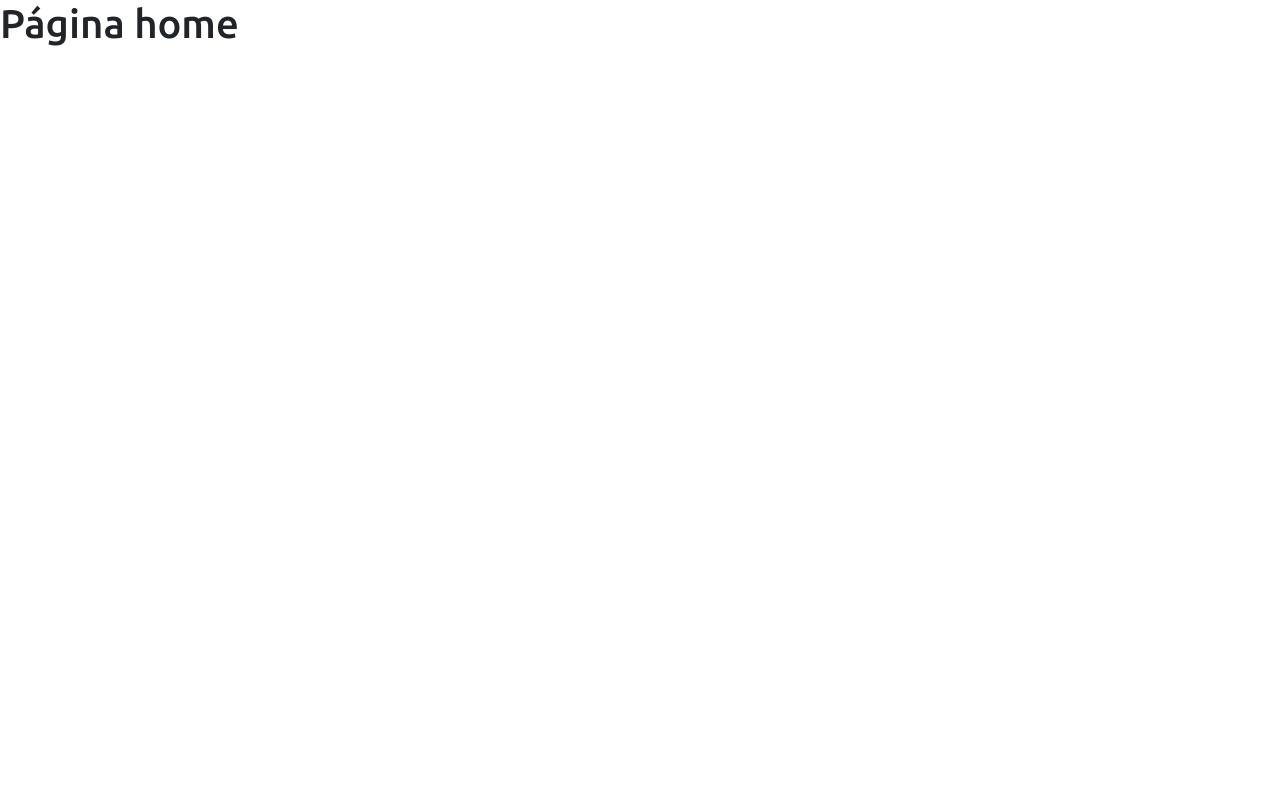
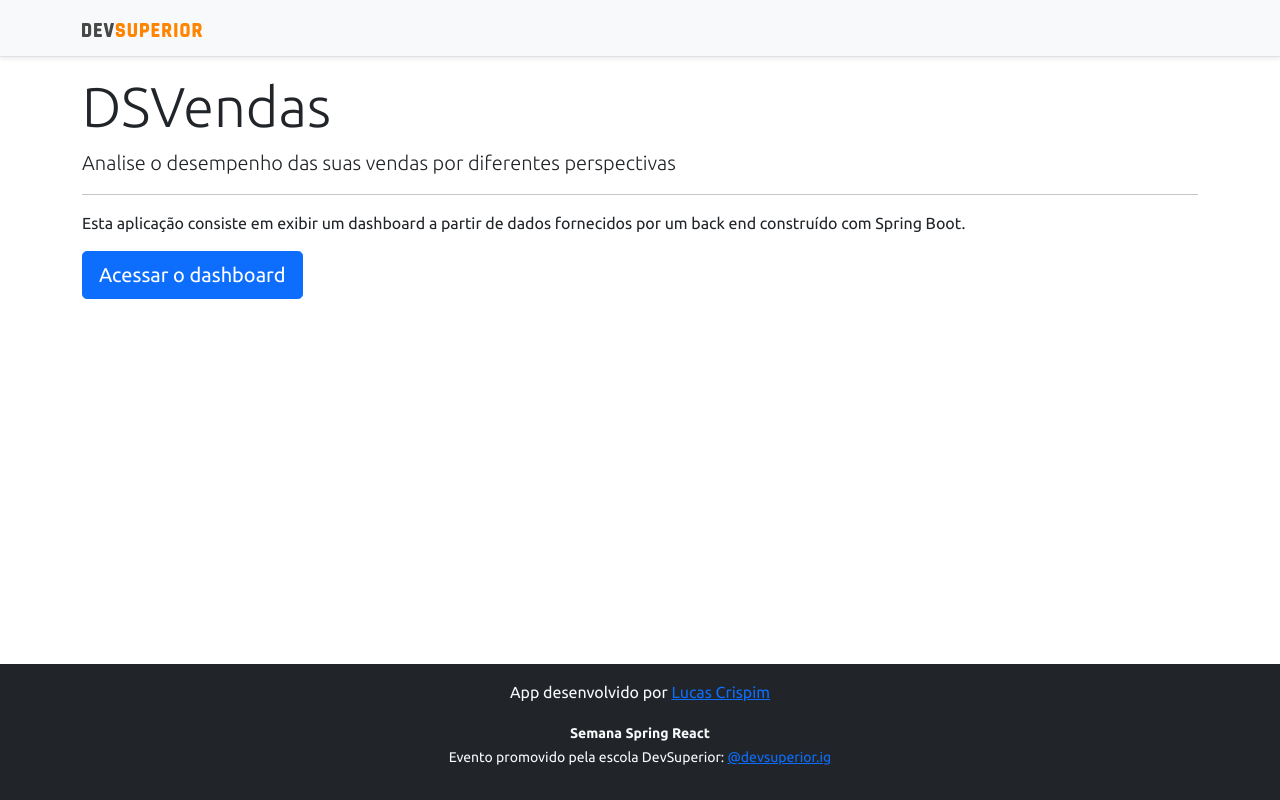
Before and after one commit to lucaskrispim/projeto-sds3, a React (Create React App) app in the folder frontend/: page / in a window 1280 px wide. Built offline with nearby package versions, Linux system fonts and the light colour scheme.

Commit message:
home, navigation

```diff
--- a/frontend/src/components/footer/index.tsx
+++ b/frontend/src/components/footer/index.tsx
@@ -3,7 +3,7 @@ const Footer = () => {
   return (
     <footer className="footer mt-auto py-3 bg-dark">
       <div className="container">
-        <p className="text-light">App desenvolvido por <a href="https://github.com/acenelio" target="_blank" rel="noreferrer">Nelio Alves</a></p>
+        <p className="text-light">App desenvolvido por <a href="https://github.com/lucaskrispim" target="_blank" rel="noreferrer">Lucas Crispim</a></p>
         <p className="text-light"><small><strong>Semana Spring React</strong><br />
       Evento promovido pela escola DevSuperior: <a href="https://instagram.com/devsuperior.ig" target="_blank" rel="noreferrer">@devsuperior.ig</a></small></p>
       </div>
--- a/frontend/src/components/navbar/index.tsx
+++ b/frontend/src/components/navbar/index.tsx
@@ -1,10 +1,14 @@
-import ImgDsDark from  'assets/img/ds-dark.svg';
+import ImgDsDark from 'assets/img/ds-dark.svg';
+import { Link } from "react-router-dom"
+import React from 'react';
 const Navbar = () => {
   return (
     <div className="d-flex flex-column flex-md-row align-items-center p-3 px-md-4 mb-3 bg-light border-bottom shadow-sm">
       <div className="container">
         <nav className="my-2 my-md-0 mr-md-3">
-          <img src={ImgDsDark} alt="DevSuperior" width="120" />
+          <Link to="/">
+            <img src={ImgDsDark} alt="DevSuperior" width="120" />
+          </Link>
         </nav>
       </div>
     </div>
--- a/frontend/src/pages/home/index.tsx
+++ b/frontend/src/pages/home/index.tsx
@@ -1,9 +1,22 @@
-
+import React from "react"
+import { Link } from "react-router-dom"
+import Navbar from "../../components/navbar";
+import Footer from "../../components/footer";
 const Home = () => {
   return (
-    <div>
-      <h1>Página home</h1>
+    <>
+    <Navbar/>
+    <div className="container">
+      <div className="jumbotron">
+        <h1 className="display-4">DSVendas</h1>
+        <p className="lead">Analise o desempenho das suas vendas por diferentes perspectivas</p>
+        <hr />
+        <p>Esta aplicação consiste em exibir um dashboard a partir de dados fornecidos por um back end construído com Spring Boot.</p>
+        <Link className="btn btn-primary btn-lg" to="/dashboard">Acessar o dashboard</Link>
+      </div>
     </div>
+    <Footer/>
+    </>
   );
 }
 
```
